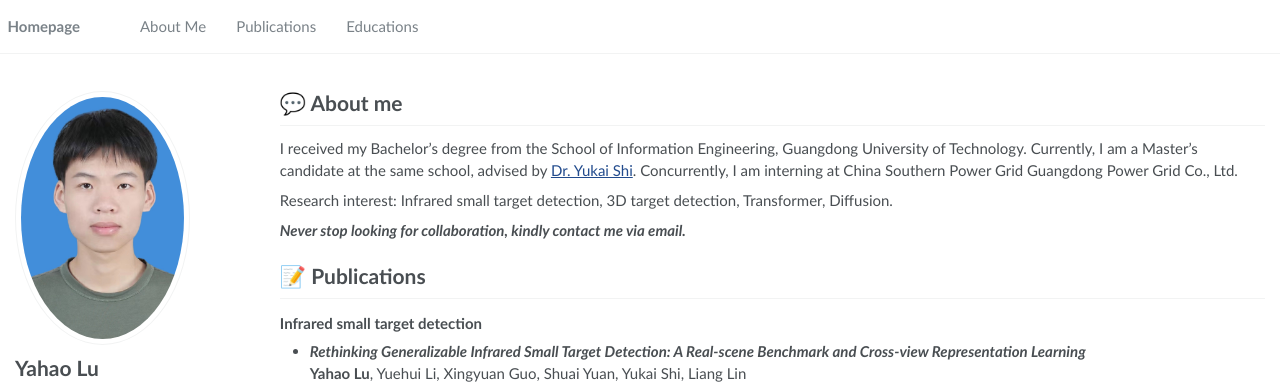
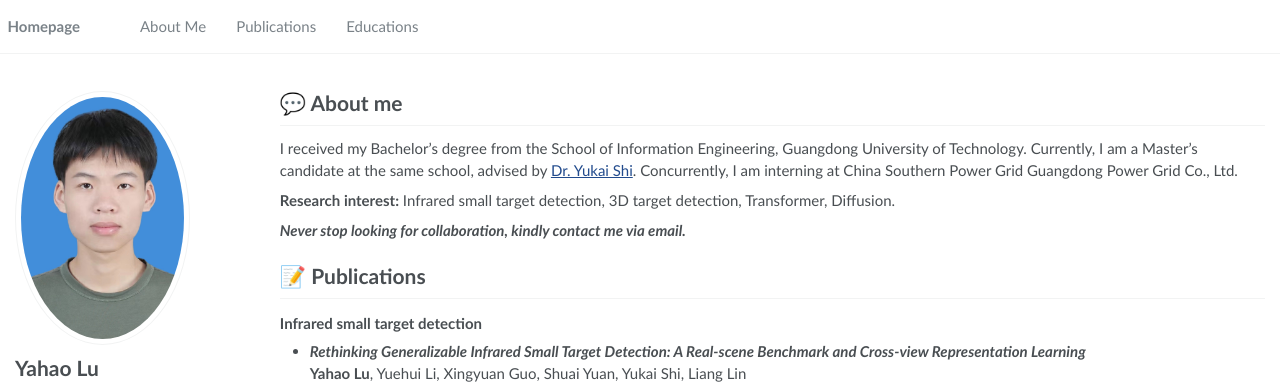
Before and after one commit to datou0326/datou0326.github.io, a Jekyll site: the page built from _pages/about.md, in a window 1280 px wide and 937 px high. Shown: the top 384 px of the window. Built offline with Jekyll 4.4.1, drawn with Linux system fonts in a browser that asks for light colours.

```diff
--- a/_pages/about.md
+++ b/_pages/about.md
@@ -12,7 +12,7 @@ redirect_from:
 I received my Bachelor's degree from the School of Information Engineering, Guangdong University of Technology. Currently, I am a Master's candidate at the same school, advised by [Dr. Yukai Shi](https://ykshi.github.io/). Concurrently, I am interning at China Southern Power Grid Guangdong Power Grid Co., Ltd.
 
 
-Research interest: Infrared small target detection, 3D target detection, Transformer, Diffusion.
+**Research interest:** Infrared small target detection, 3D target detection, Transformer, Diffusion.
 
 ***Never stop looking for collaboration, kindly contact me via email.***
 
```
